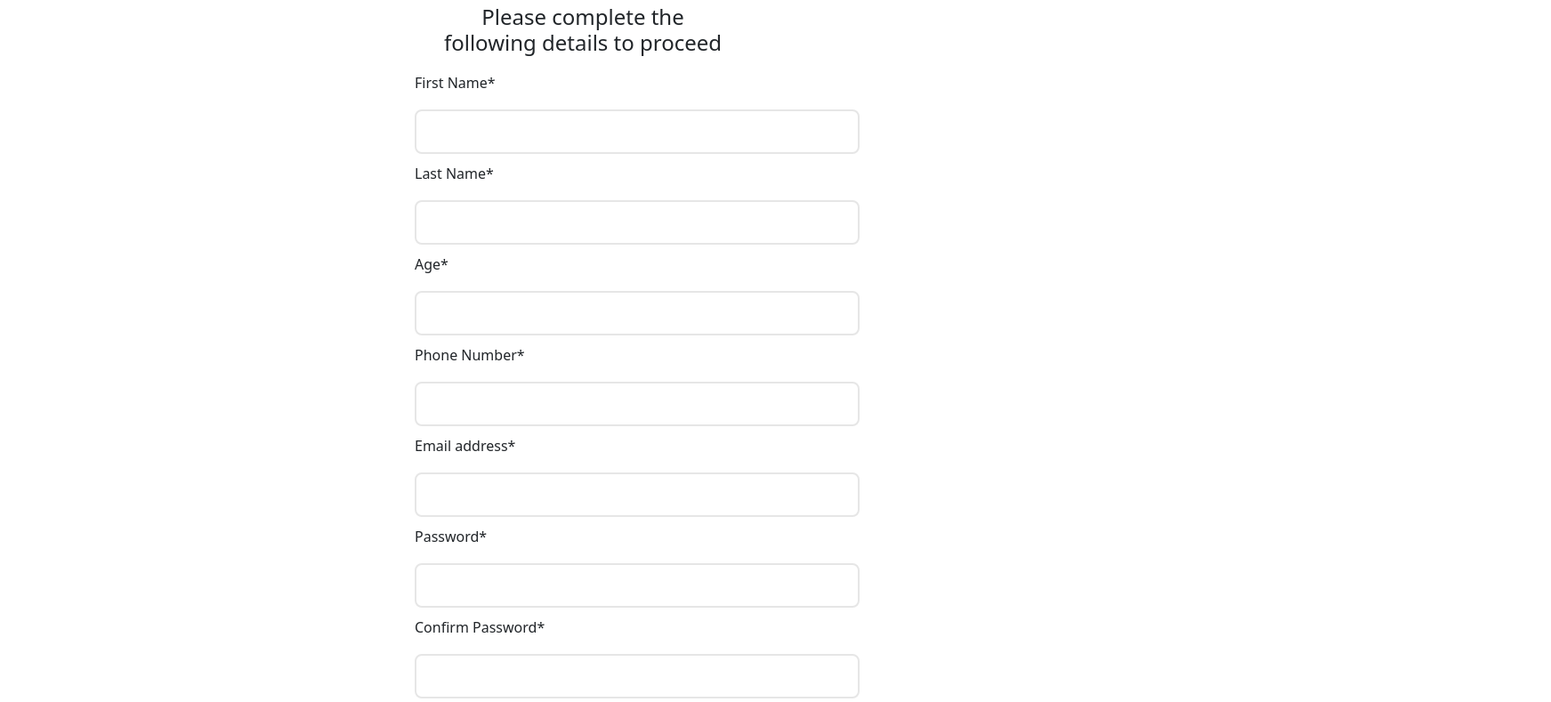
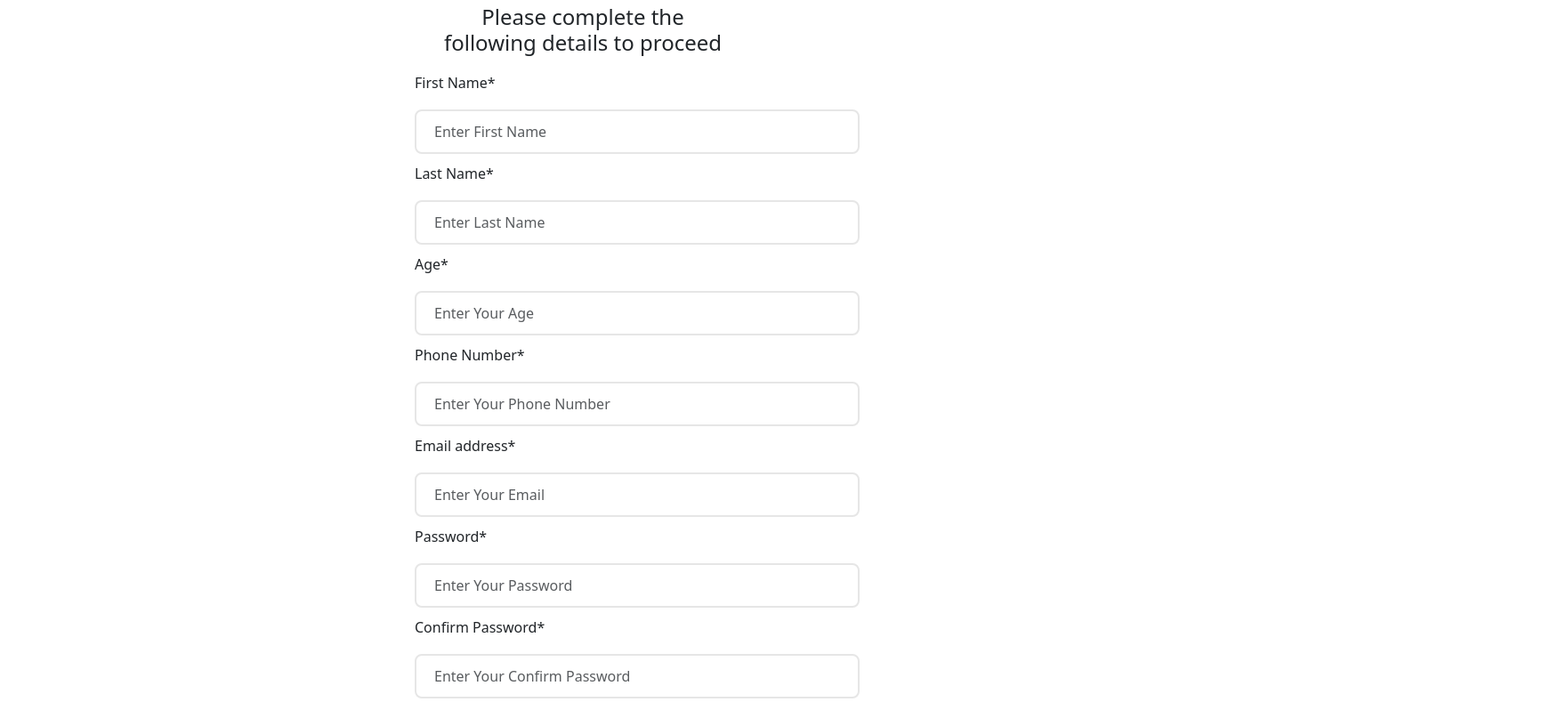
Before and after one commit to Montilla007/Appointment-Care, a React (Vite) app in the folder Website/Appoint Care/: page /PatientSignup in a window 1280 px wide. Shown: the part 691-1480 px from the top of the page at 89% size, 1743 px wide, since content can reach past the window. Built offline with nearby package versions, Linux system fonts and the light colour scheme.

Commit message:
Signup Placeholder Fixed and Login and Signup is Working

```diff
--- a/Website/Appoint Care/src/components/navigation/Navigation.jsx
+++ b/Website/Appoint Care/src/components/navigation/Navigation.jsx
@@ -18,7 +18,6 @@ const Navigation = () => {
                             <li className="nav-item"><NavLink exact="true" to="/" className="nav-new">Home</NavLink></li>
                             <li className="nav-item"><NavLink to="/Service" className="nav-new">Service</NavLink></li>
                             <li className="nav-item"><NavLink to="/TopDoctors" className="nav-new">Find Doctor</NavLink></li>
-                            <li className="nav-item"><NavLink to="/DoctorPage" className="nav-new">Doctor Page </NavLink></li>
                             <li className="nav-item"><NavLink to="/PatientInformation" className="nav-new">Your Information</NavLink></li>
                             <li className="nav-item"><NavLink to="/Contact" className="nav-new">Contact Us</NavLink></li>
                         </ul>
--- a/Website/Appoint Care/src/pages/doctorprofile/DoctorProfile.jsx
+++ b/Website/Appoint Care/src/pages/doctorprofile/DoctorProfile.jsx
@@ -7,13 +7,14 @@ import axios from 'axios';
 
 
 const DoctorProfile = () => {
+    const [doctorInfo, setDoctorInfo] = React.useState([])
     const params = useParams();
     console.log(params.id)
     React.useEffect(() => {
         const fetchData = async () => {
             try {
                 const response = await axios.get(`http://localhost:3001/api/v1/auth/users/${params.id}`);
-                console.log(response.data);
+                setDoctorInfo(response.data);
             } catch (error) {
                 console.error('Error fetching data:', error);
             }
@@ -25,12 +26,12 @@ const DoctorProfile = () => {
             <div className="container">
                 <div className="header-card-section">
                     <div className="header-avatar">
-                        <img src="/src/assets/images/me.png"
+                        <img src="https://cdn.pixabay.com/photo/2015/10/05/22/37/blank-profile-picture-973460_960_720.png"
                             alt="avatar"
                         />
                     </div>
                     <div className="personal-details">
-                        <h2>Lance Kian Flores, MD</h2>
+                        <h2>{doctorInfo.Fname} {doctorInfo.Lname}, MD</h2>
                         <span className='speciality'>Heart Surgeon</span>
                         <br />
                         <span>MD since 2010</span>
--- a/Website/Appoint Care/src/pages/login/Login.jsx
+++ b/Website/Appoint Care/src/pages/login/Login.jsx
@@ -23,6 +23,11 @@ const Login = () => {
             const response = await axios.post("http://localhost:3001/api/v1/auth/login", loginForm);
             console.log("Login Response:", response.data);
             setErrorMessage("Login Successfully")
+            if (response.data.task === "Doctor") {
+                // window.location.href = '/doctorpage';
+            } else if (response.data.task === "Patient") {
+                window.location.href = '/';
+            }
         } catch (error) {
             if (error.response && error.response.status === 401) {
                 console.error("Unauthorized: Incorrect email or password");
--- a/Website/Appoint Care/src/pages/patientsignup/Patientsignup.jsx
+++ b/Website/Appoint Care/src/pages/patientsignup/Patientsignup.jsx
@@ -141,8 +141,8 @@ const Patientsignup = () => {
                     form
                 );
                 console.log(response.data);
-                // Reset emailExists state
                 setEmailExists(false);
+                window.location.href = "/Login"
             } catch (error) {
                 if (error.response && error.response.status === 500) {
                     setEmailExists(true);
@@ -172,37 +172,37 @@ const Patientsignup = () => {
                                     <h4>Please complete the following details to proceed</h4>
                                     <div className="input-control">
                                         <label htmlFor="exampleInputFname" className="form-label d-block">First Name*</label>
-                                        <input type="text" className={`form-control ${form.Fname && !errors.Fname ? 'is-valid' : ''} ${errors.Fname ? 'is-invalid' : ''}`} id="exampleInputFname" name="Fname" value={form.Fname} onChange={handleChange} />
+                                        <input placeholder='Enter First Name' type="text" className={`form-control ${form.Fname && !errors.Fname ? 'is-valid' : ''} ${errors.Fname ? 'is-invalid' : ''}`} id="exampleInputFname" name="Fname" value={form.Fname} onChange={handleChange} />
                                         {errors.Fname && <div className="error">{errors.Fname}</div>}
                                     </div>
                                     <div className="input-control">
                                         <label htmlFor="exampleInputLname" className="form-label d-block">Last Name*</label>
-                                        <input type="text" className={`form-control ${form.Lname && !errors.Lname ? 'is-valid' : ''} ${errors.Lname ? 'is-invalid' : ''}`} id="exampleInputLname" name="Lname" value={form.Lname} onChange={handleChange} />
+                                        <input placeholder='Enter Last Name' type="text" className={`form-control ${form.Lname && !errors.Lname ? 'is-valid' : ''} ${errors.Lname ? 'is-invalid' : ''}`} id="exampleInputLname" name="Lname" value={form.Lname} onChange={handleChange} />
                                         {errors.Lname && <div className="error">{errors.Lname}</div>}
                                     </div>
                                     <div className="input-control">
                                         <label htmlFor="exampleInputAge" className="form-label d-block">Age*</label>
-                                        <input type="number" className={`form-control ${form.age && !errors.age ? 'is-valid' : ''} ${errors.age ? 'is-invalid' : ''}`} id="exampleInputAge" name="age" value={form.age} onChange={handleChange} />
+                                        <input placeholder='Enter Your Age' type="number" className={`form-control ${form.age && !errors.age ? 'is-valid' : ''} ${errors.age ? 'is-invalid' : ''}`} id="exampleInputAge" name="age" value={form.age} onChange={handleChange} />
                                         {errors.age && <div className="error">{errors.age}</div>}
                                     </div>
                                     <div className="input-control">
                                         <label htmlFor="exampleInputNumber" className="form-label d-block">Phone Number*</label>
-                                        <input type="text" className={`form-control ${form.number && !errors.number ? 'is-valid' : ''} ${errors.number ? 'is-invalid' : ''}`} id="exampleInputNumber" name="number" value={form.number} onChange={handleChange} />
+                                        <input placeholder='Enter Your Phone Number' type="text" className={`form-control ${form.number && !errors.number ? 'is-valid' : ''} ${errors.number ? 'is-invalid' : ''}`} id="exampleInputNumber" name="number" value={form.number} onChange={handleChange} />
                                         {errors.number && <div className="error">{errors.number}</div>}
                                     </div>
                                     <div className="input-control">
                                         <label htmlFor="exampleInputEmail" className="form-label d-block">Email address*</label>
-                                        <input autoComplete='username' type="email" className={`form-control ${form.email && !errors.email ? 'is-valid' : ''} ${errors.email ? 'is-invalid' : ''}`} id="exampleInputEmail" name="email" value={form.email} onChange={handleChange} />
+                                        <input placeholder='Enter Your Email' autoComplete='username' type="email" className={`form-control ${form.email && !errors.email ? 'is-valid' : ''} ${errors.email ? 'is-invalid' : ''}`} id="exampleInputEmail" name="email" value={form.email} onChange={handleChange} />
                                         {errors.email && <div className="error">{errors.email}</div>}
                                     </div>
                                     <div className="input-control">
                                         <label htmlFor="exampleInputPassword" className="form-label d-block">Password*</label>
-                                        <input autoComplete='new-password' type="password" className={`form-control ${form.password && !errors.password ? 'is-valid' : ''} ${errors.password ? 'is-invalid' : ''}`} id="exampleInputPassword" name="password" value={form.password} onChange={handleChange} />
+                                        <input placeholder='Enter Your Password' autoComplete='new-password' type="password" className={`form-control ${form.password && !errors.password ? 'is-valid' : ''} ${errors.password ? 'is-invalid' : ''}`} id="exampleInputPassword" name="password" value={form.password} onChange={handleChange} />
                                         {errors.password && <div className="error">{errors.password}</div>}
                                     </div>
                                     <div className="input-control">
                                         <label htmlFor="exampleInputConfirmPassword" className="form-label d-block">Confirm Password*</label>
-                                        <input autoComplete='new-password' type="password" className={`form-control ${form.confirmPassword && !errors.confirmPassword ? 'is-valid' : ''} ${errors.confirmPassword ? 'is-invalid' : ''}`} id="exampleInputConfirmPassword" name="confirmPassword" value={form.confirmPassword} onChange={handleChange} />
+                                        <input placeholder='Enter Your Confirm Password' autoComplete='new-password' type="password" className={`form-control ${form.confirmPassword && !errors.confirmPassword ? 'is-valid' : ''} ${errors.confirmPassword ? 'is-invalid' : ''}`} id="exampleInputConfirmPassword" name="confirmPassword" value={form.confirmPassword} onChange={handleChange} />
                                         {errors.confirmPassword && <div className="error">{errors.confirmPassword}</div>}
                                     </div>
 
```
